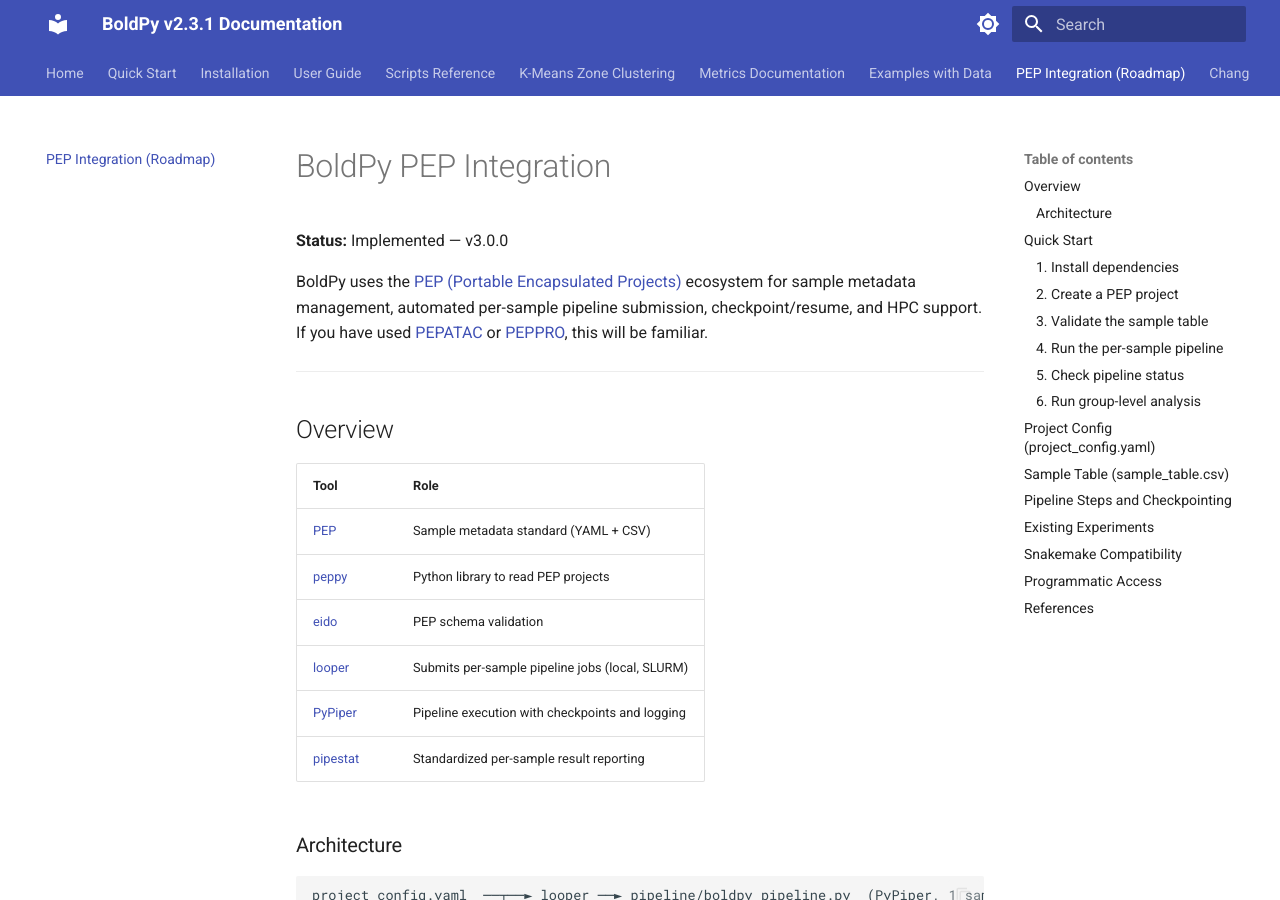
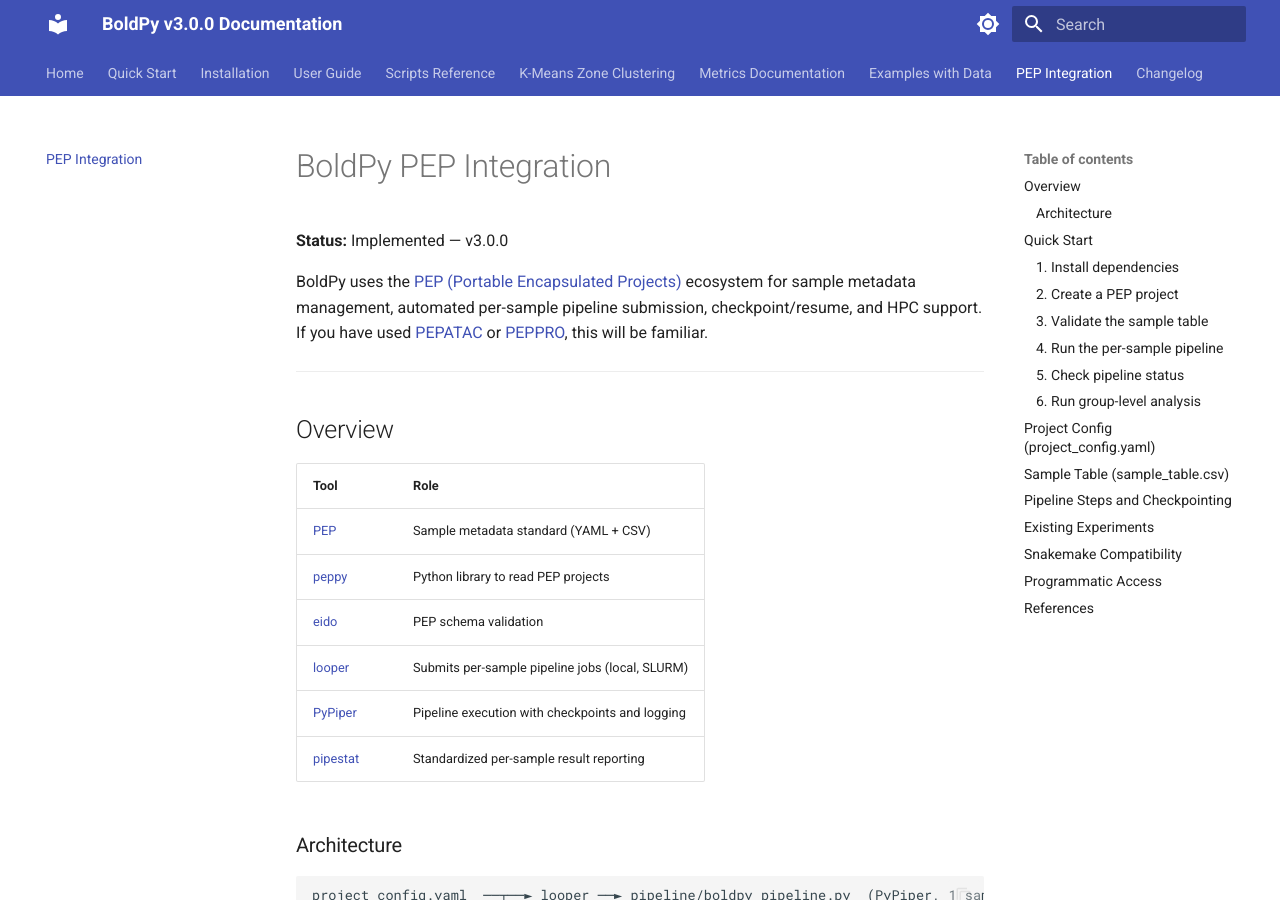
Before and after one commit to jpsmith5/boldpy, an MkDocs documentation site: the page built from docs/pep-integration.md, in a window 1280 px wide and 900 px high. Built offline with MkDocs 1.6.1 and Material for MkDocs 9.7.7, drawn with Linux system fonts in a browser that asks for light colours.

Commit message:
update version and text

```diff
--- a/mkdocs.yml
+++ b/mkdocs.yml
@@ -1,4 +1,4 @@
-site_name: BoldPy v2.3.1 Documentation
+site_name: BoldPy v3.0.0 Documentation
 site_description: Renal BOLD MRI Analysis Framework with MLCO & K-Means Clustering
 site_author: BoldPy Development Team
 
@@ -55,7 +55,7 @@
   - K-Means Zone Clustering: kmeans-zone-clustering.md
   - Metrics Documentation: metrics-documentation.md
   - Examples with Data: examples-with-data.md
-  - PEP Integration (Roadmap): pep-integration.md
+  - PEP Integration: pep-integration.md
   - Changelog: ../CHANGELOG.md
 
 copyright: Copyright &copy; 2025-2026 BoldPy Development Team
```
